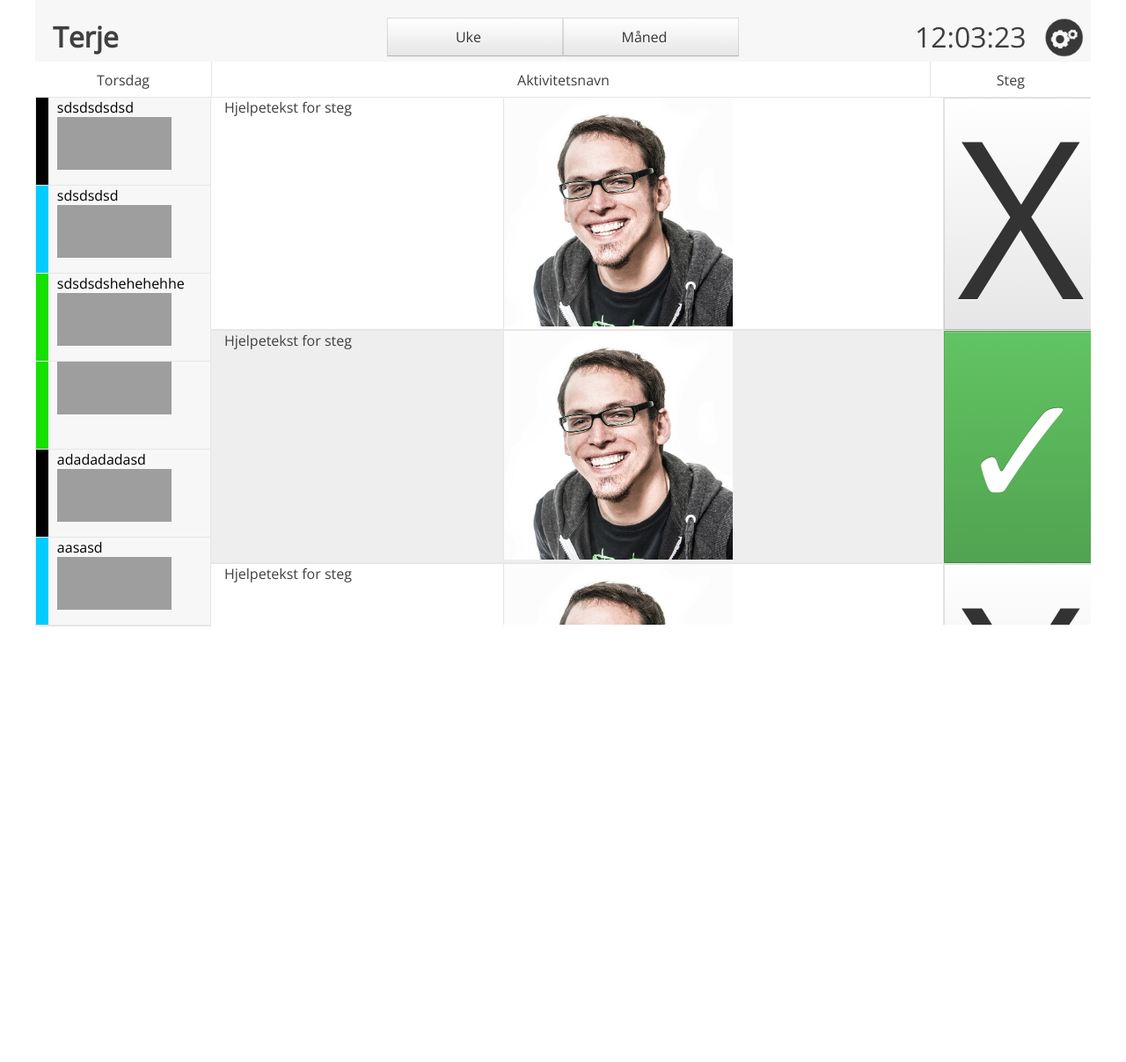
After one commit to kristofferylvenwestgaard/Bachelor_PlaNet, a PHP site: page /dagsplanUtkast2.php in a window 1280 px wide. The commit adds this page. Shown: the top 1207 px of the page at 88% size. Run offline with PHP 8.4, Linux system fonts and the light colour scheme; data comes from the database, SQL or seed files in the repository; grey boxes are pictures that could not be loaded.

Commit message:
utkast sjekkliste

```diff
--- a/PlaNet_NetApp/css/style.css
+++ b/PlaNet_NetApp/css/style.css
@@ -1126,6 +1126,11 @@ position: relative;
 
 /*************DAGSPLAN*****************/
 
+/**Hjelpelinjer*/
+#testlinje
+{
+	border-style: solid;
+}
 
 #dagIdagsPlan
 /* Ramme med dagsnavn */
@@ -1141,6 +1146,24 @@ position: relative;
 	border-top: 0px;
 	border-right: 1px;
 	border-left: 1px;
+	color: #3f3f3f;
+
+
+}
+
+
+.dpBoks
+{
+	height: 600px;
+	width: 1000px;
+	color: #3f3f3f;
+	border-style:solid;
+	border-width:0px;
+	border-top: 0px;
+	border-left: 0px;
+	font-family:'Open Sans';
+	overflow-y: scroll;
+	overflow-x:hidden;
 
 
 }
@@ -1159,11 +1182,12 @@ position: relative;
 	z-index:1;
 	overflow-y:auto;
 
+
 }
 
 .scrollSammen
 {
-	overflow: scroll;
+	overflow-y: scroll;
 }
 
 .dagsChecklist
@@ -1208,6 +1232,7 @@ position: relative;
 	border-bottom: 0px;
 	border-color: #e8e5e5;
 	border-right:1px;
+	color: #3f3f3f;
 
 }
 
@@ -1218,12 +1243,14 @@ position: relative;
 	text-align: center;
 	padding-top:10px;
 	height:30px;
+	margin-left: 17px;
 	border-style:solid;
 	border-width:1px;
 	border-top: 0px;
 	border-bottom: 0px;
 	border-color: #e8e5e5;
 	border-right:1px;
+	color: #3f3f3f;
 }
 
 
@@ -1232,6 +1259,41 @@ position: relative;
 	height:49px;
 	border-bottom: 0px;
 	border-bottom-style: solid;
+}
+
+.tekstOmrade
+{
+border-style: solid;
+text-indent: 15px;
+
+height: 263px;
+border-width: 1px;
+border-left: 0px;
+border-color: #e8e5e5;
+}
+
+.bildeOmrade
+{
+	border-style: solid;
+	height: 263px;
+	border-width: 1px;
+	border-left: 0px;
+	border-color: #e8e5e5;
+}
+
+.stegOmrade
+{
+	border-style: solid;
+	height: 263px;
+	border-width: 1px;
+	border-right: 0px;
+	border-left: 0px;
+	border-color: #e8e5e5;
+}
+
+.bakgrunnSkille
+{
+	background-color: #eee;
 }
 
 #steg1
@@ -2046,8 +2108,17 @@ button.close {
 
 .btn-dobbelxl {
   padding: 121px 89px;
-  font-size: 42px;
-  text-indent: -7px;
+  font-size: 180px;
+  text-indent: -75px;
+  -webkit-border-radius: 6px;
+     -moz-border-radius: 6px;
+          border-radius: 6px;
+}
+
+.btn-dobbelxlX {
+  padding: 121px 89px;
+  font-size: 250px;
+  text-indent: -75px;
   -webkit-border-radius: 6px;
      -moz-border-radius: 6px;
           border-radius: 6px;
@@ -2376,6 +2447,12 @@ input[type="submit"].btn.btn-dobbelxl {
   	*padding-bottom: 0px;
 }
 
+button.btn.btn-dobbelxlX,
+input[type="submit"].btn.btn-dobbelxl {
+	*padding-top: 0px;
+  	*padding-bottom: 0px;
+}
+
 button.btn.btn-large,
 input[type="submit"].btn.btn-large {
   *padding-top: 7px;
--- a/PlaNet_NetApp/dagsplanUtkast.php
+++ b/PlaNet_NetApp/dagsplanUtkast.php
@@ -68,7 +68,6 @@
 	   				      		<div class="sjekkTekst">
 	   				      		test
 	   				      		</div>
-
 	   				      	<div id="steg1">
 
 	   				      		<input class="submit btn btn-dobbelxl btn-success sharp" type="submit" value="1" name="check"/>
--- /dev/null
+++ b/PlaNet_NetApp/dagsplanUtkast2.php
@@ -0,0 +1,132 @@
+<?php
+	include "includes/top.php";
+	include "includes/footer.php";
+
+?>
+
+<div class="container">
+	<!--HEADER-->
+	<div class="col-1-3">
+		<div class="header">
+			<a href="index.php"><h1 class="htext">Terje</h1></a>
+		</div>
+	</div>
+	<div class="col-1-6">
+		<div class="header">
+
+			<a id="ukemndknapper" href="index.php" class="btn btn-large btn-block btn-outline sharp" type="button">Uke</button></a>
+		</div>
+	</div>
+	<div class="col-1-6">
+		<div class="header">
+			<a id="ukemndknapper" href="april.php" class="btn btn-large btn-block btn-outline sharp" type="button">Måned</button></a>
+		</div>
+	</div>
+	<div class="col-1-3">
+		<div class="header">
+			<!--Skal byttes ut med JS og Symbol!!!-->
+			<div class="col-1-1">
+				<div id="clock"></div>
+				<div id="admin">
+				<a href="admin.php"><img src="img/admin1.png" width="45px" height="45px" alt="admin"/></a>
+				</div>
+			</div>
+		</div>
+	</div>
+<div class = "container">
+    <div class="col-2-12">
+           <div id="dagIdagsPlan">Torsdag</div>
+    </div>
+    <div class="col-8-12">
+           <div class="aktivitetNavn">Aktivitetsnavn</div>
+    </div>
+    <div class="col-2-12">
+           <div class="stegTittel">Steg</div>
+    </div>
+</div>
+
+<div class = "container">
+
+		<div class="col-2-12">
+				<div id="torsdag">
+					<?php
+						hentAktivitet();
+						//LEGGE TIL KNAPP FOR Å VELGE HVILKEN AKTIVITET MAN SKAL GJENNOMFØRE?
+						//--------> HER <---------//
+						//KNAPPEN HENTER RIKTIG AKTIVITETSID OG TILEGNER DEN I $aktivitetId under.
+					?>
+				</div>
+		</div>
+
+	<div class=" container dpBoks">
+	<div class="col-4-12">
+           <div class="tekstOmrade">Hjelpetekst for steg</div>
+    </div>
+
+    <div class="col-6-12">
+           <div class="bildeOmrade"><img src="img/terje.jpg" width="260px" height="260px" alt="admin"/></div>
+    </div>
+
+    <div class="col-2-12">
+          <div class="stegOmrade">
+          	<a href="index.php" class="btn btn-dobbelxlX btn-outline sharp" type="button">X</button></a>
+
+          </div>
+    </div>
+
+
+    <div class="col-4-12">
+           <div class="tekstOmrade bakgrunnSkille">Hjelpetekst for steg</div>
+    </div>
+
+    <div class="col-6-12">
+           <div class="bildeOmrade bakgrunnSkille"><img src="img/terje.jpg" width="260px" height="260px" alt="admin"/></div>
+    </div>
+
+    <div class="col-2-12">
+          <div class="stegOmrade bakgrunnSkille">
+          	<a href="index.php" class="btn btn-dobbelxl btn-success sharp" type="button">✓</button></a>
+
+          </div>
+    </div>
+
+
+
+
+    <div class="col-4-12">
+           <div class="tekstOmrade">Hjelpetekst for steg</div>
+    </div>
+
+    <div class="col-6-12">
+           <div class="bildeOmrade"><img src="img/terje.jpg" width="260px" height="260px" alt="admin"/></div>
+    </div>
+
+    <div class="col-2-12">
+          <div class="stegOmrade">
+          	<a href="index.php" class="btn btn-dobbelxlX btn-outline sharp" type="button">X</button></a>
+
+          </div>
+    </div>
+
+
+    <div class="col-4-12">
+           <div class="tekstOmrade bakgrunnSkille">Hjelpetekst for steg</div>
+    </div>
+
+    <div class="col-6-12">
+           <div class="bildeOmrade bakgrunnSkille"><img src="img/terje.jpg" width="260px" height="260px" alt="admin"/></div>
+    </div>
+
+    <div class="col-2-12">
+          <div class="stegOmrade bakgrunnSkille">
+          	<a href="index.php" class="btn btn-dobbelxlX btn-outline sharp" type="button">X</button></a>
+
+          </div>
+    </div>
+
+
+
+
+
+</div>
+</div>
```
